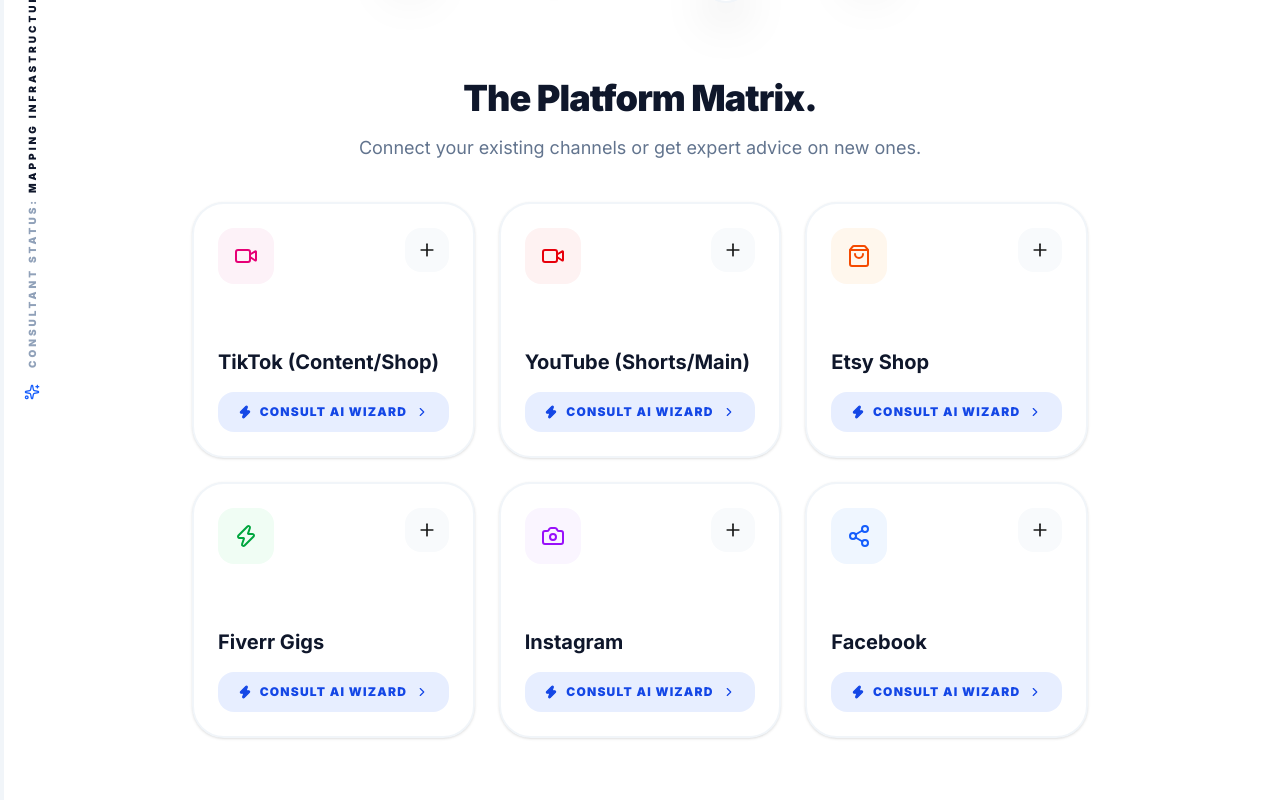
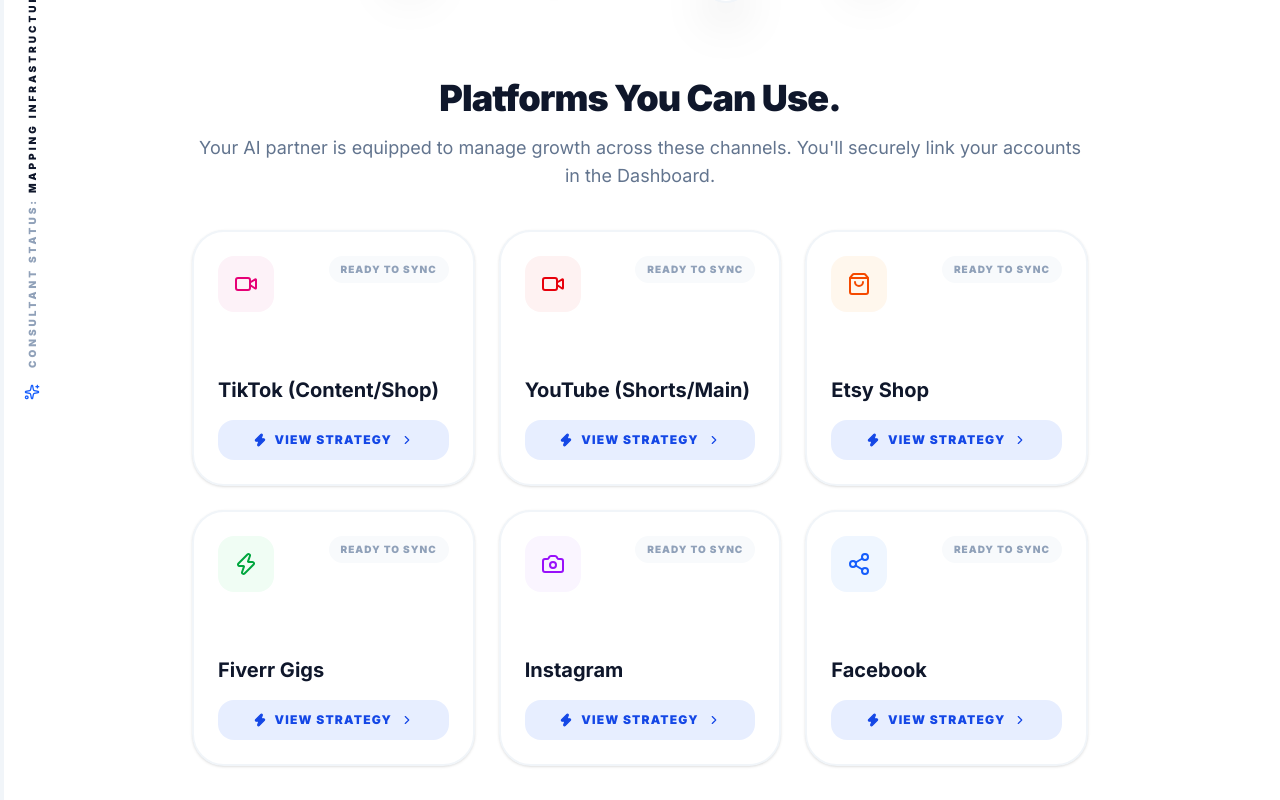
Before and after one commit to EmpireLaunchCEO/EmpireLaunchAI-frontend, a Next.js app: page /onboarding in a window 1280 px wide. Both pictures are taken after a click on the button "CONTINUE EXPANSION". Shown: the part 194-994 px from the top of the page. Built offline with nearby package versions, Linux system fonts and the light colour scheme.

Commit message:
Simplify Platform Matrix onboarding

```diff
--- a/src/components/Onboarding/PlatformMatrix.tsx
+++ b/src/components/Onboarding/PlatformMatrix.tsx
@@ -39,13 +39,12 @@
   return (
     <div className="space-y-10 max-w-4xl mx-auto pb-20">
       <div className="text-center space-y-4">
-        <h2 className="text-4xl font-black text-slate-900 tracking-tight">The Platform Matrix.</h2>
-        <p className="text-slate-500 text-lg">Connect your existing channels or get expert advice on new ones.</p>
+        <h2 className="text-4xl font-black text-slate-900 tracking-tight">Platforms You Can Use.</h2>
+        <p className="text-slate-500 text-lg">Your AI partner is equipped to manage growth across these channels. You'll securely link your accounts in the Dashboard.</p>
       </div>
 
       <div className="grid grid-cols-1 md:grid-cols-2 lg:grid-cols-3 gap-6">
         {platforms.map((platform) => {
-          const isConnected = connectedPlatforms.includes(platform.id);
           const Icon = platform.icon;
 
           return (
@@ -53,54 +52,30 @@
               key={platform.id}
               whileHover={{ y: -5 }}
               className={cn(
-                "p-6 rounded-[32px] border-2 transition-all flex flex-col justify-between h-64 relative overflow-hidden group",
-                isConnected ? "border-green-500 bg-white" : "border-slate-100 bg-white hover:border-blue-600 shadow-sm"
+                "p-6 rounded-[32px] border-2 transition-all flex flex-col justify-between h-64 relative overflow-hidden group border-slate-100 bg-white hover:border-blue-600 shadow-sm"
               )}
             >
               <div className="flex justify-between items-start">
                 <div className={cn("p-4 rounded-2xl", platform.bg)}>
                   <Icon className={cn("w-6 h-6", platform.color)} />
                 </div>
-                {isConnected ? (
-                  <div className="flex items-center gap-1.5 px-3 py-1.5 bg-green-500 text-white rounded-full text-[10px] font-black uppercase tracking-widest animate-in fade-in zoom-in duration-500">
-                    <CheckCircle2 className="w-3.5 h-3.5" />
-                    Connected
+                <div className="flex items-center gap-1.5 px-3 py-1.5 bg-slate-50 text-slate-400 rounded-full text-[10px] font-black uppercase tracking-widest">
+                  Ready to Sync
                 </div>
-                ) : (
-                  <button
-                    onClick={() => onConnect(platform.id)}
-                    className="p-3 bg-slate-50 rounded-2xl hover:bg-blue-600 hover:text-white transition-colors"
-                  >
-                    <Plus className="w-5 h-5" />
-                  </button>
-                )}
               </div>
 
               <div className="mt-auto">
                 <h3 className="text-xl font-bold text-slate-900">{platform.name}</h3>
-                {!isConnected ? (
                 <div className="mt-4 flex flex-col gap-2">
                   <button
                     onClick={() => setConsultingPlatform(platform.id)}
                     className="w-full py-3 px-4 bg-blue-600/10 text-blue-700 rounded-2xl text-xs font-black uppercase tracking-widest hover:bg-blue-600 hover:text-white transition-all flex items-center justify-center gap-2 group/btn"
                   >
                     <Zap className="w-3.5 h-3.5 fill-current" />
-                      Consult AI Wizard
+                    View Strategy
                     <ChevronRight className="w-3.5 h-3.5 group-hover/btn:translate-x-1 transition-transform" />
                   </button>
                 </div>
-                ) : (
-                  <div className="mt-4 flex items-center gap-3">
-                    <div className="flex -space-x-2">
-                      {[1,2,3].map(i => (
-                        <div key={i} className="w-6 h-6 rounded-full border-2 border-white bg-slate-100 flex items-center justify-center overflow-hidden">
-                           <div className="w-full h-full bg-gradient-to-br from-slate-200 to-slate-400 opacity-50" />
-                        </div>
-                      ))}
-                    </div>
-                    <span className="text-[10px] font-bold text-slate-400 uppercase tracking-widest">Active Syncing...</span>
-                  </div>
-                )}
               </div>
 
               {/* Background Glow */}
```
Lines whose indentation alone changed are shown as unchanged.
